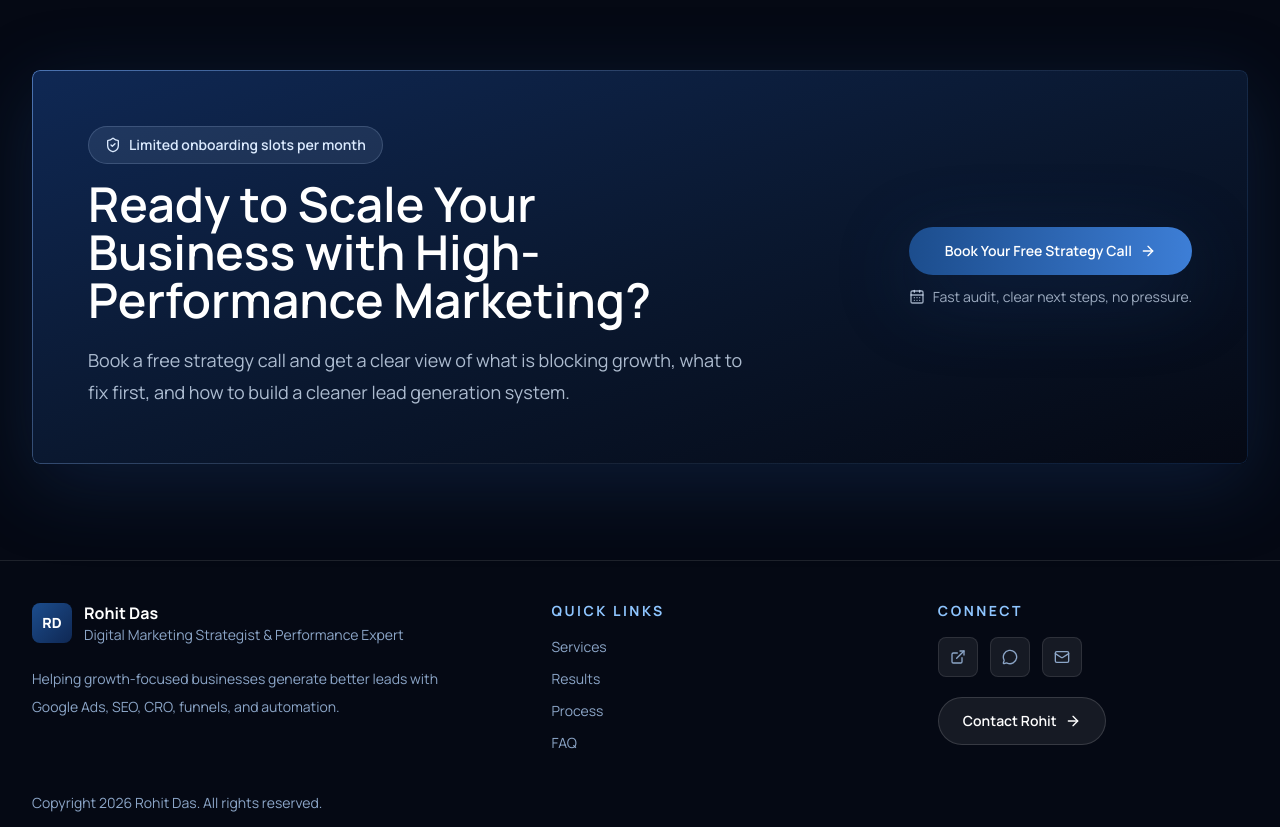
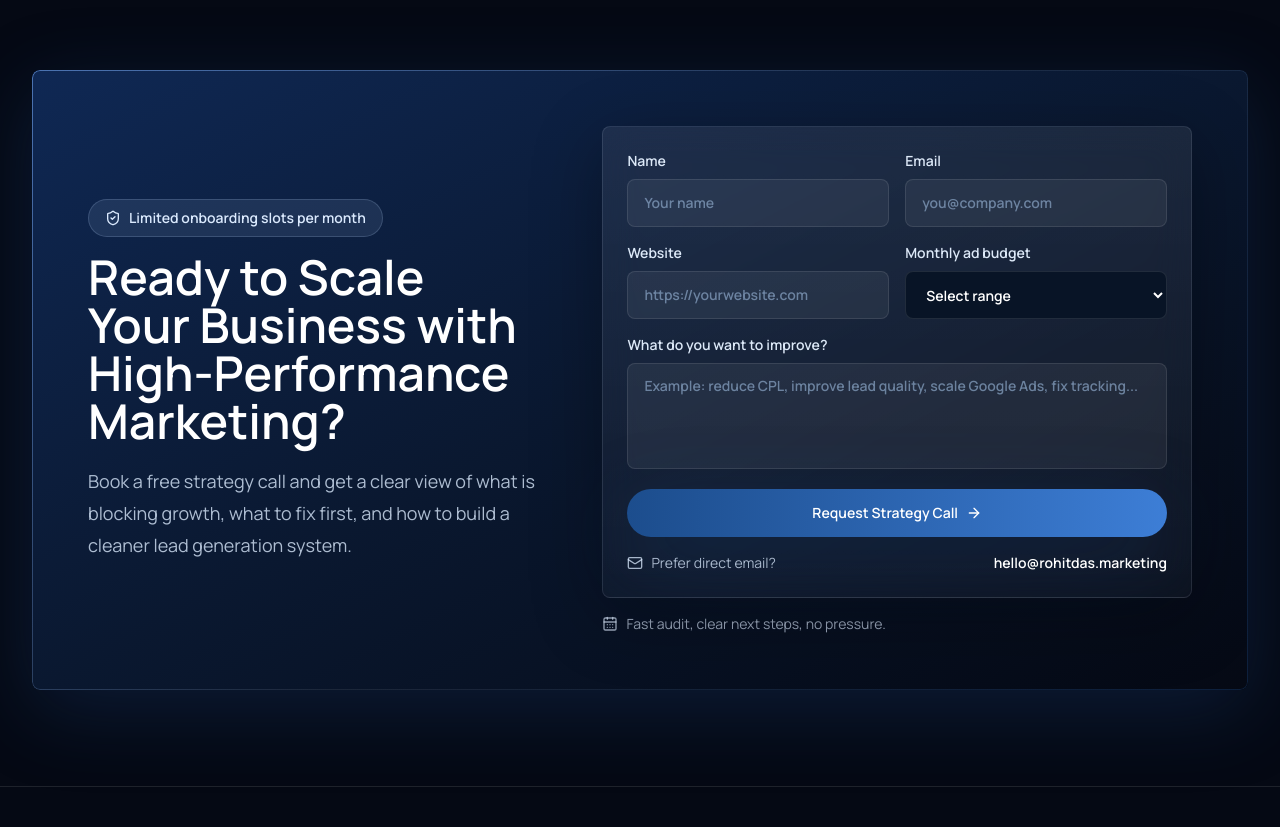
Before and after one commit to rohitdas3636/rohitdas.in, a Next.js app: page / in a window 1280 px wide. Shown: the part 7960-8787 px from the top of the page. Built offline with nearby package versions, Linux system fonts and the light colour scheme.

Commit message:
Add strategy call booking form

```diff
--- /dev/null
+++ b/components/booking-form.tsx
@@ -0,0 +1,121 @@
+"use client";
+
+import { FormEvent, useState } from "react";
+import { ArrowRight, CheckCircle2, Mail } from "lucide-react";
+
+const contactEmail = "hello@rohitdas.marketing";
+
+export function BookingForm() {
+  const [submitted, setSubmitted] = useState(false);
+
+  function handleSubmit(event: FormEvent<HTMLFormElement>) {
+    event.preventDefault();
+    const form = new FormData(event.currentTarget);
+    const name = String(form.get("name") || "");
+    const email = String(form.get("email") || "");
+    const website = String(form.get("website") || "");
+    const budget = String(form.get("budget") || "");
+    const goal = String(form.get("goal") || "");
+
+    const body = [
+      "Hi Rohit,",
+      "",
+      "I would like to book a free strategy call.",
+      "",
+      `Name: ${name}`,
+      `Email: ${email}`,
+      `Website: ${website}`,
+      `Monthly ad budget: ${budget}`,
+      "",
+      "Main growth goal:",
+      goal,
+      "",
+      "Please share the next available call slots.",
+    ].join("\n");
+
+    window.location.href = `mailto:${contactEmail}?subject=${encodeURIComponent(
+      "Strategy Call Request",
+    )}&body=${encodeURIComponent(body)}`;
+    setSubmitted(true);
+  }
+
+  return (
+    <form onSubmit={handleSubmit} className="glass rounded-[8px] p-5 sm:p-6" aria-label="Book a strategy call">
+      <div className="grid gap-4 sm:grid-cols-2">
+        <label className="grid gap-2 text-sm font-semibold text-mist">
+          Name
+          <input
+            required
+            name="name"
+            autoComplete="name"
+            className="min-h-12 rounded-[8px] border border-white/10 bg-white/[0.06] px-4 text-sm text-white outline-none transition placeholder:text-steel/70 focus:border-blue-300/50"
+            placeholder="Your name"
+          />
+        </label>
+        <label className="grid gap-2 text-sm font-semibold text-mist">
+          Email
+          <input
+            required
+            type="email"
+            name="email"
+            autoComplete="email"
+            className="min-h-12 rounded-[8px] border border-white/10 bg-white/[0.06] px-4 text-sm text-white outline-none transition placeholder:text-steel/70 focus:border-blue-300/50"
+            placeholder="you@company.com"
+          />
+        </label>
+        <label className="grid gap-2 text-sm font-semibold text-mist">
+          Website
+          <input
+            name="website"
+            type="url"
+            autoComplete="url"
+            className="min-h-12 rounded-[8px] border border-white/10 bg-white/[0.06] px-4 text-sm text-white outline-none transition placeholder:text-steel/70 focus:border-blue-300/50"
+            placeholder="https://yourwebsite.com"
+          />
+        </label>
+        <label className="grid gap-2 text-sm font-semibold text-mist">
+          Monthly ad budget
+          <select
+            name="budget"
+            className="min-h-12 rounded-[8px] border border-white/10 bg-[#081426] px-4 text-sm text-white outline-none transition focus:border-blue-300/50"
+            defaultValue=""
+          >
+            <option value="" disabled>
+              Select range
+            </option>
+            <option>Under Rs. 50,000</option>
+            <option>Rs. 50,000 - Rs. 2,00,000</option>
+            <option>Rs. 2,00,000 - Rs. 5,00,000</option>
+            <option>Rs. 5,00,000+</option>
+          </select>
+        </label>
+      </div>
+      <label className="mt-4 grid gap-2 text-sm font-semibold text-mist">
+        What do you want to improve?
+        <textarea
+          required
+          name="goal"
+          rows={4}
+          className="resize-none rounded-[8px] border border-white/10 bg-white/[0.06] px-4 py-3 text-sm text-white outline-none transition placeholder:text-steel/70 focus:border-blue-300/50"
+          placeholder="Example: reduce CPL, improve lead quality, scale Google Ads, fix tracking..."
+        />
+      </label>
+      <button
+        type="submit"
+        className="group mt-5 inline-flex min-h-12 w-full items-center justify-center gap-2 rounded-full bg-gradient-to-r from-[#1C4D8D] to-[#3D7ED6] px-5 py-3 text-sm font-semibold text-white shadow-glow transition hover:-translate-y-0.5 focus:outline-none focus:ring-2 focus:ring-blue-300 focus:ring-offset-2 focus:ring-offset-ink"
+      >
+        Request Strategy Call
+        <ArrowRight className="h-4 w-4 transition group-hover:translate-x-0.5" aria-hidden="true" />
+      </button>
+      <div className="mt-4 flex flex-col gap-2 text-sm text-blue-100/75 sm:flex-row sm:items-center sm:justify-between">
+        <span className="inline-flex items-center gap-2">
+          {submitted ? <CheckCircle2 className="h-4 w-4 text-blue-200" aria-hidden="true" /> : <Mail className="h-4 w-4" aria-hidden="true" />}
+          {submitted ? "Your email app should open with the request." : "Prefer direct email?"}
+        </span>
+        <a className="font-semibold text-white underline-offset-4 hover:underline" href={`mailto:${contactEmail}`}>
+          {contactEmail}
+        </a>
+      </div>
+    </form>
+  );
+}
--- a/sections/final-cta.tsx
+++ b/sections/final-cta.tsx
@@ -1,5 +1,5 @@
 import { CalendarDays, ShieldCheck } from "lucide-react";
-import { Button } from "@/components/button";
+import { BookingForm } from "@/components/booking-form";
 import { Reveal } from "@/components/reveal";
 import { Section } from "@/components/section";
 
@@ -8,7 +8,7 @@ export function FinalCta() {
     <Section id="strategy-call" className="pb-12 sm:pb-16">
       <Reveal>
         <div className="premium-border overflow-hidden rounded-[8px] bg-gradient-to-br from-[#0F2854] via-[#0A1830] to-[#050914] p-7 shadow-glow sm:p-10 lg:p-14">
-          <div className="grid items-center gap-8 lg:grid-cols-[1fr_auto]">
+          <div className="grid items-center gap-8 lg:grid-cols-[0.9fr_1.1fr]">
             <div>
               <p className="mb-4 inline-flex items-center gap-2 rounded-full border border-blue-200/[0.18] bg-blue-200/10 px-4 py-2 text-sm font-semibold text-blue-100">
                 <ShieldCheck className="h-4 w-4" aria-hidden="true" />
@@ -21,11 +21,9 @@ export function FinalCta() {
                 Book a free strategy call and get a clear view of what is blocking growth, what to fix first, and how to build a cleaner lead generation system.
               </p>
             </div>
-            <div className="flex flex-col gap-3">
-              <Button href="mailto:hello@rohitdas.marketing?subject=Strategy%20Call%20Request" className="w-full sm:w-auto">
-                Book Your Free Strategy Call
-              </Button>
-              <div className="flex items-center gap-2 text-sm text-blue-100/70">
+            <div>
+              <BookingForm />
+              <div className="mt-4 flex items-center gap-2 text-sm text-blue-100/70">
                 <CalendarDays className="h-4 w-4" aria-hidden="true" />
                 <span>Fast audit, clear next steps, no pressure.</span>
               </div>
```
